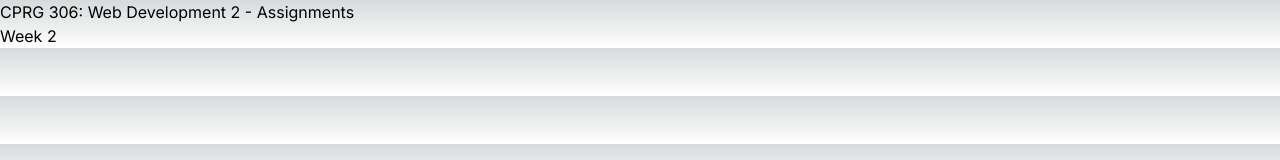
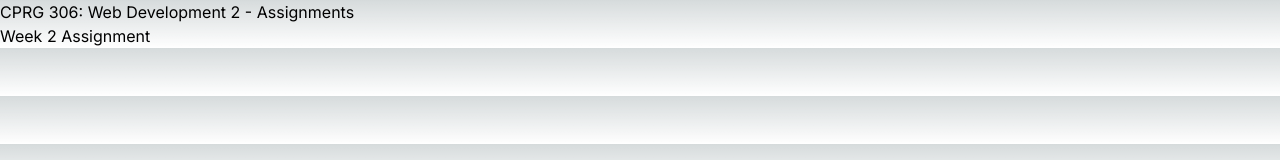
Before and after one commit to Jaskaran-singh1/cprg306-assignments, a Next.js app: page / in a window 1280 px wide. Shown: the top 160 px of the page. Built offline with nearby package versions, Linux system fonts and the light colour scheme.

Commit message:
Updated Week-2 Assignment

```diff
--- a/app/page.js
+++ b/app/page.js
@@ -4,7 +4,7 @@
     return (
       <main>
         <h1>CPRG 306: Web Development 2 - Assignments</h1>
-        <Link href="week-2">Week 2</Link>
+        <Link href="week-2">Week 2 Assignment</Link>
       </main>
     );
   }
```
